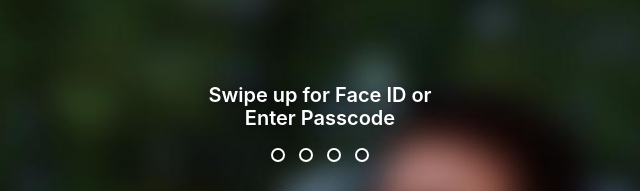
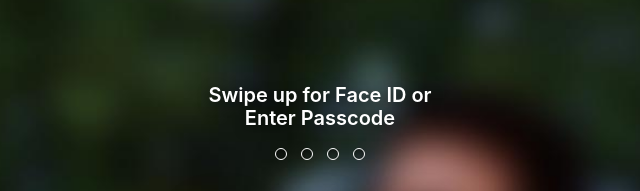
Before and after one commit to tarunkhemnani/unlock, a plain HTML site: page index.html in a window 1280 px wide. Shown: the top 191 px of the page, 320-960 px from the left. Drawn offline with Linux system fonts and the light colour scheme.

Commit message:
Update styles.css

```diff
--- a/styles.css
+++ b/styles.css
@@ -70,7 +70,7 @@ html,body{
   width: 10px; /* was 14px */
   height: 10px; /* was 14px */
   border-radius: 50%;
-  border: 2px solid #fff; /* pure white */
+  border: 1px solid #fff; /* pure white */
   /* stronger white ring before typing */
   background: transparent;
   transition: background .12s ease, transform .12s ease;
```
